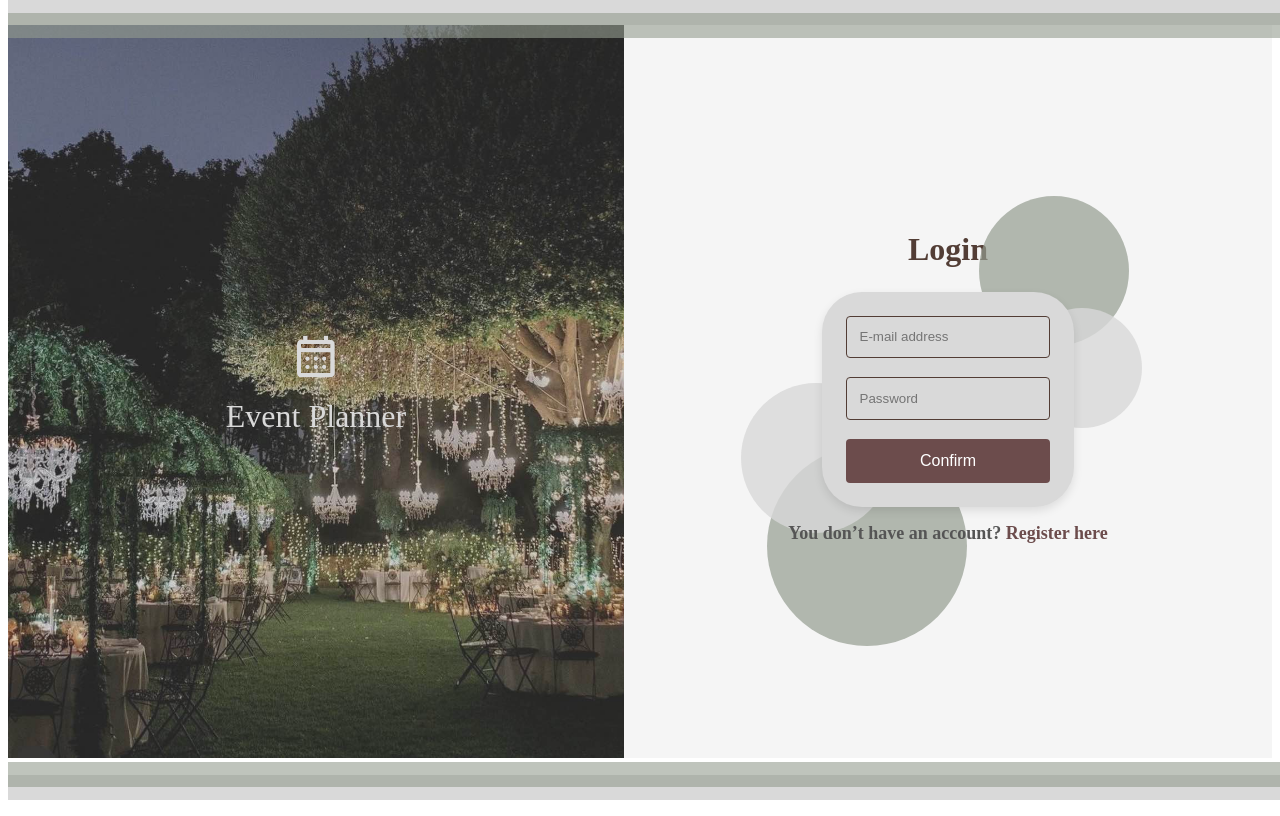
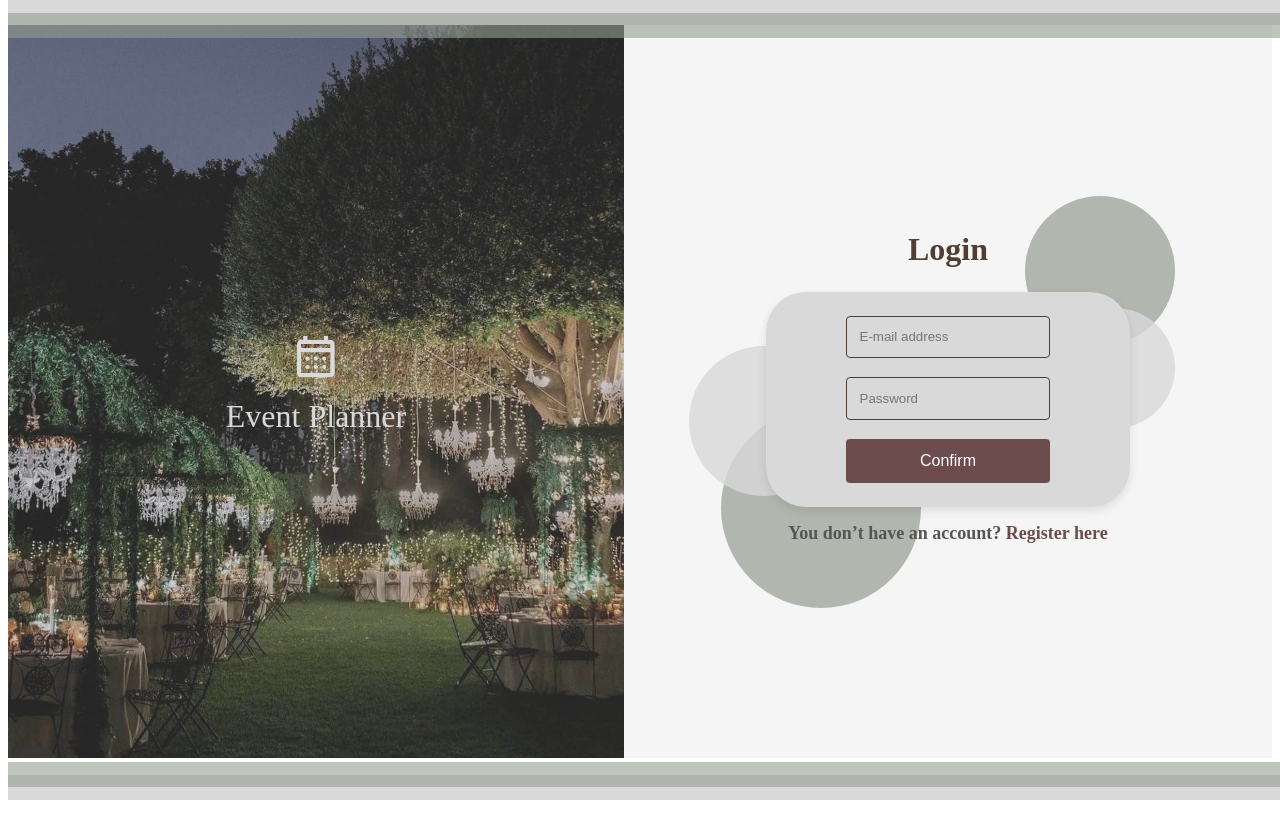
Before and after one commit to kzi-nastava/iks-project-event-planner-siit-2024-team-14, an Angular app: page / in a window 1280 px wide. Built offline with nearby package versions, Linux system fonts and the light colour scheme; a web font is replaced by a local one.

Commit message:
Fixing Circles in the Background and Width of Form in Login Screen

```diff
--- a/src/app/components/login/login.component.css
+++ b/src/app/components/login/login.component.css
@@ -137,7 +137,7 @@
   content: '';
   position: absolute;
   top: 25%; /* Adjust position to place below the form */
-  right: 22%;
+  right: 15%;
   width: 150px;
   height: 150px;
   background-color: #959D90;
@@ -148,8 +148,8 @@
 .form-section .circle-two {
   content: '';
   position: absolute;
-  bottom: 15%; /* Place this circle closer to the bottom */
-  left: 22%;
+  bottom: 20%; /* Place this circle closer to the bottom */
+  left: 15%;
   width: 200px;
   height: 200px;
   background-color: #959D90;
@@ -161,8 +161,8 @@
 .form-section .circle-three {
   content: '';
   position: absolute;
-  bottom: 30%; /* Place this circle closer to the bottom */
-  left: 18%;
+  bottom: 35%; /* Place this circle closer to the bottom */
+  left: 10%;
   width: 150px;
   height: 150px;
   background-color: #D9D9D9;
@@ -175,7 +175,7 @@
   content: '';
   position: absolute;
   top: 40%; /* Place this circle closer to the bottom */
-  right: 20%;
+  right: 15%;
   width: 120px;
   height: 120px;
   background-color: #D9D9D9;
@@ -209,6 +209,8 @@
   border-radius: 40px;
   box-shadow: 0px 4px 10px rgba(0, 0, 0, 0.1);
   padding: 1.5rem; /* Reduced padding */
+  padding-right: 5rem;
+  padding-left: 5rem;
   text-align: center;
   width: 100%; /* Allow for responsiveness */
   max-width: 600px; /* Increased max-width to make the card wider */
```
